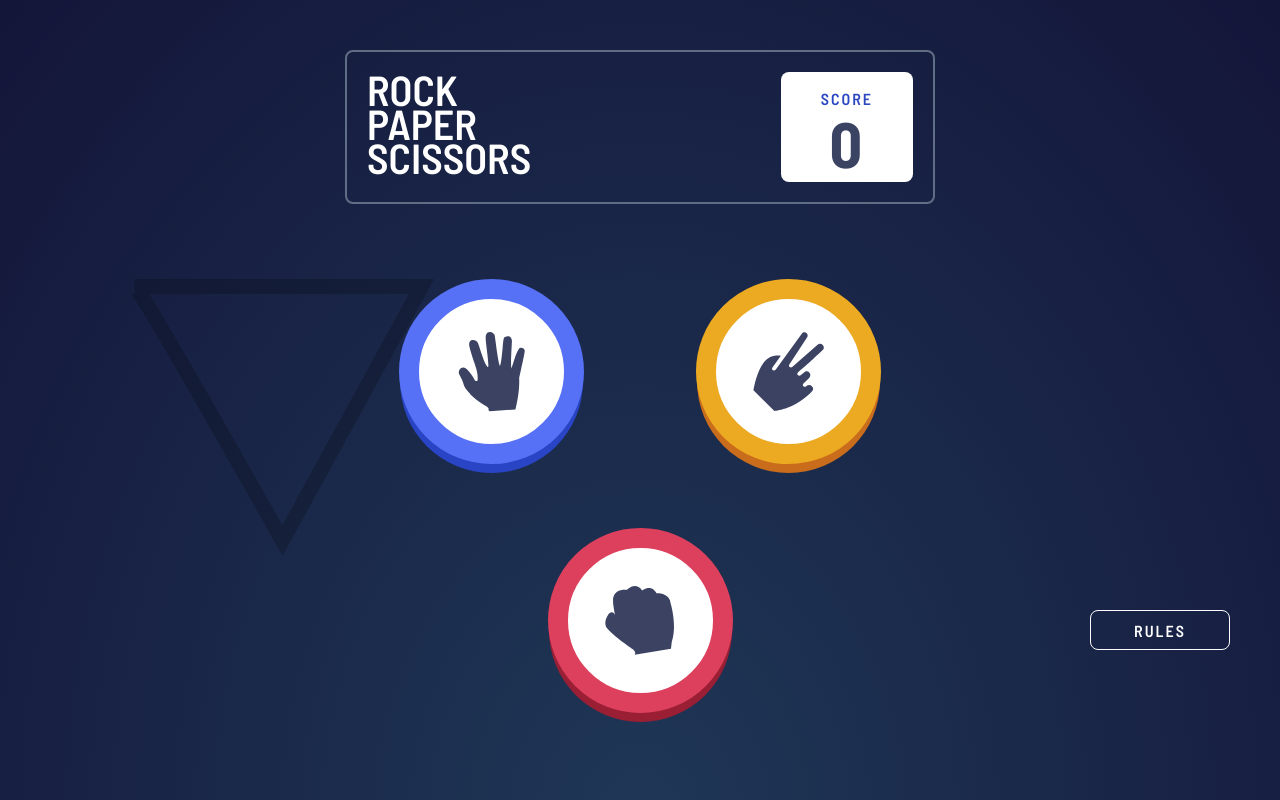
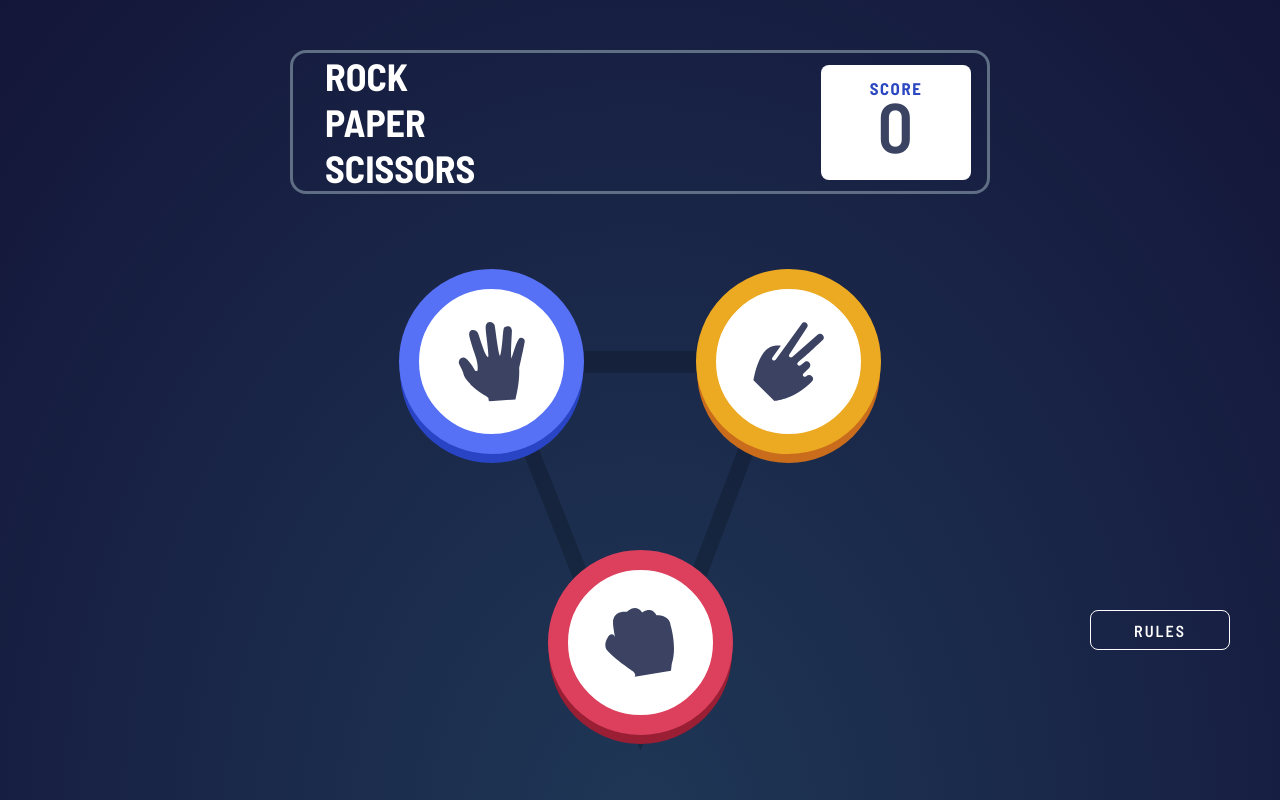
Before and after one commit to hannah-saurusrex/rock-paper-scissors, a website: page app/index.html in a window 1280 px wide. Shown: the top 800 px of the page. Drawn offline with Linux system fonts and the light colour scheme.

Commit message:
reworked scoreboard section to be a bit cleaner and use flexbox

```diff
--- a/app/assets/styles/modules/_container.css
+++ b/app/assets/styles/modules/_container.css
@@ -1,5 +1,5 @@
 .container {
-	min-height: calc(100vh - 17px);
+	min-height: 100vh;
 	background: radial-gradient(hsl(214, 47%, 23%), hsl(237, 49%, 15%));
 	padding: 50px;
 	color: white;
--- a/app/assets/styles/modules/_game.css
+++ b/app/assets/styles/modules/_game.css
@@ -18,15 +18,13 @@
 }
 
 .pentagon {
-	position: absolute;
-	z-index: 0;
-	top: 0;
-	left: 80px;
+	display: flex;
 }
 
 .pentagon img {
-	height: 100%;
-	padding: 70px;
+	align-items: flex-start;
+	display: flex;
+	margin-top: -400px;
 }
 
 .wrapper-paper img,
@@ -38,7 +36,7 @@
 }
 
 .top-row {
-	margin-bottom: 4rem;
+	margin-bottom: 6rem;
 	display: flex;
 }
 
--- a/app/assets/styles/modules/_scoreboard.css
+++ b/app/assets/styles/modules/_scoreboard.css
@@ -1,32 +1,35 @@
-.scoreboard {
-	width: 50%;
-	margin: 0 auto;
+.wrapper-header-banner {
+	border: 3px solid var(--neutral-header-outline);
+	border-radius: 1rem;
 	display: flex;
 	justify-content: space-between;
-	padding: 20px;
-	border-radius: 8px;
-	border: 2px solid hsl(217, 16%, 45%);
-	font-size: 42px;
-	line-height: 34px;
-	text-transform: uppercase;
+	padding: 0 1rem 0 2rem;
+	max-width: 700px;
+	margin: 0 auto;
+	align-items: center;
 }
 
-.scoreboard > div:nth-child(2) {
+.wrapper-header-banner-headline {
+	text-transform: uppercase;
+	font-size: 38px;
+}
+
+.wrapper-score-tile {
+	background-color: white;
+	color: var(--neutral-score-text);
+	height: 115px;
+	width: 150px;
 	display: flex;
 	flex-direction: column;
+	justify-content: center;
 	align-items: center;
-	background: white;
-	color: hsl(229, 64%, 46%);
-	border-radius: 8px;
-	padding: 10px 40px;
-	font-size: 16px;
-	letter-spacing: 2px;
+	border-radius: 0.5rem;
+	text-transform: uppercase;
+	font-size: 0.9rem;
+	letter-spacing: 0.1rem;
 }
-
-.scoreboard > div:nth-child(2) > div:nth-child(2) {
-	color: hsl(229, 25%, 31%);
-	margin-top: 10px;
-	font-size: 64px;
-	font-weight: 700;
-	padding-bottom: 12px;
+.score-number {
+	color: var(--neutral-dark-text);
+	font-size: 70px;
+	margin-top: -15px;
 }
--- a/app/index.html
+++ b/app/index.html
@@ -23,15 +23,18 @@
 	</head>
 	<body>
 		<div class="container">
-			<div class="scoreboard">
-				<div>
-					<div>Rock</div>
-					<div>Paper</div>
-					<div>Scissors</div>
-				</div>
-				<div>
-					<div>Score</div>
-					<div id="score">0</div>
+			<div class="wrapper-header-banner">
+				<h1 class="wrapper-header-banner-headline">
+					Rock
+					<br />
+					Paper
+					<br />
+					Scissors
+					<br />
+				</h1>
+				<div class="wrapper-score-tile">
+					<h3>Score</h3>
+					<span class="score-number">0</span>
 				</div>
 			</div>
 
@@ -70,12 +73,8 @@
 						</div>
 					</button>
 				</div>
-				<div>
-					<img
-						src="./assets/images/bg-triangle.svg"
-						alt="triangle"
-						class="pentagon"
-					/>
+				<div class="pentagon">
+					<img src="./assets/images/bg-triangle.svg" alt="triangle" />
 				</div>
 			</div>
 
```
